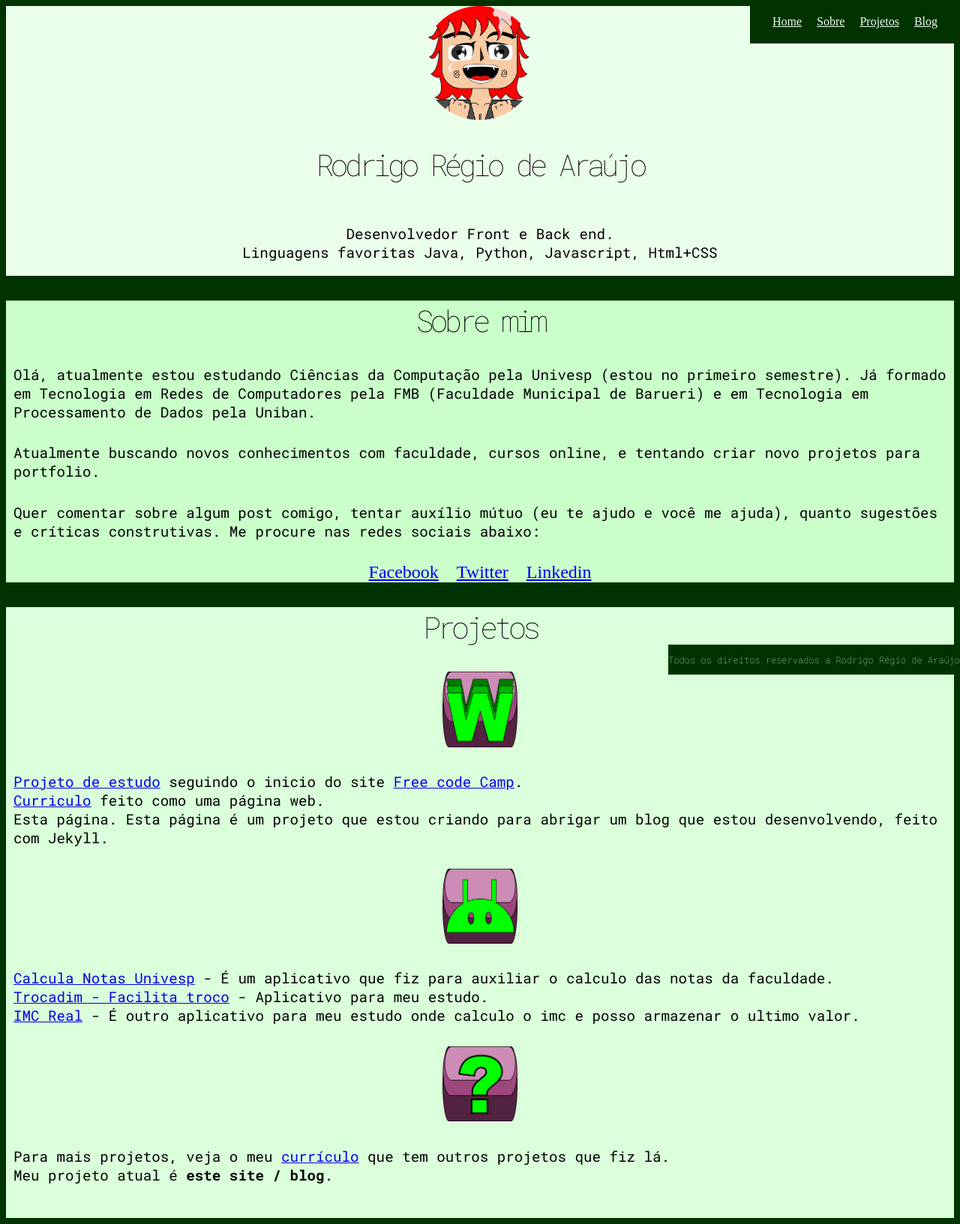
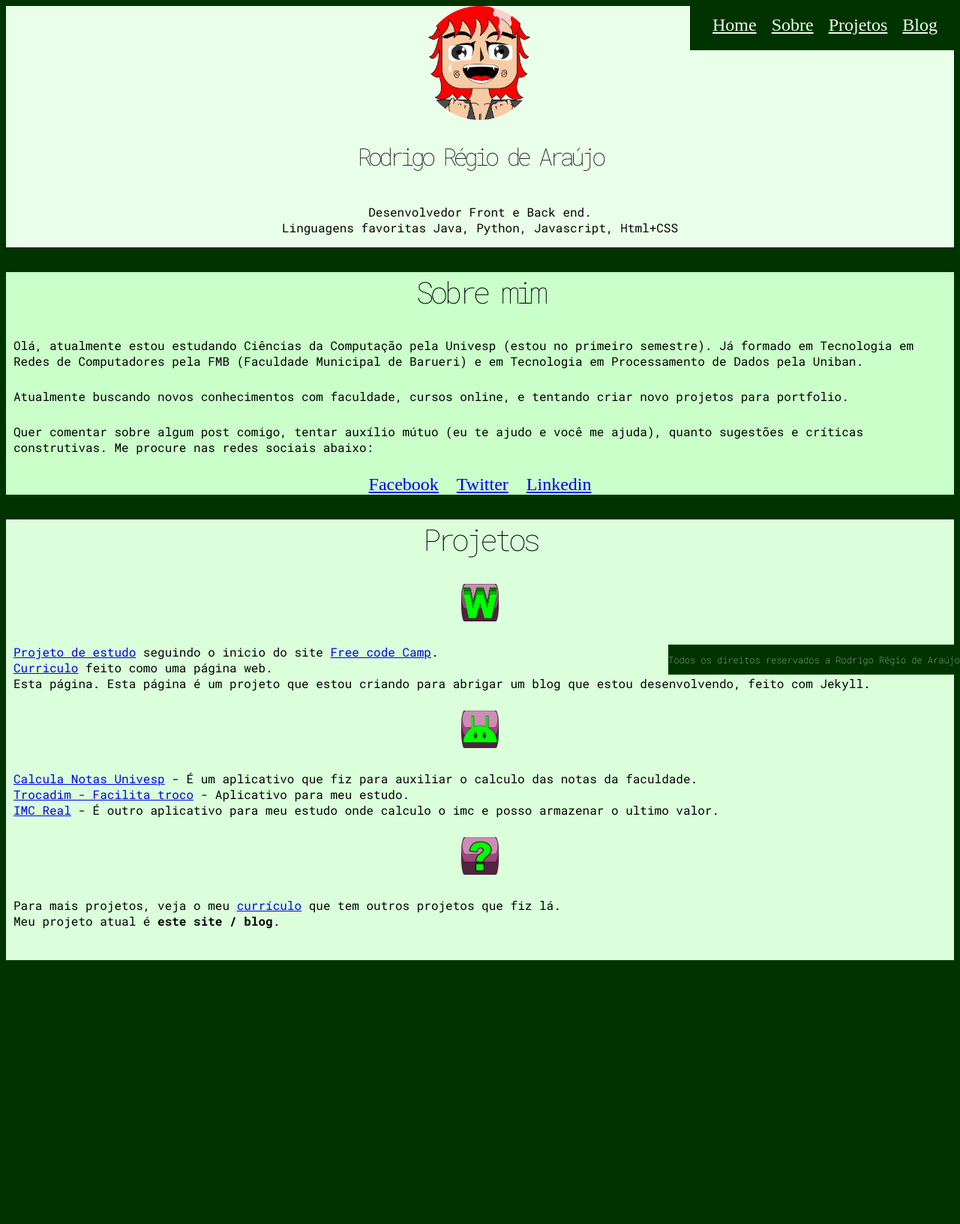
Before and after one commit to rodrigoregio/mysiteandblog, a Jekyll site: the page built from index.html, in a window 1280 px wide. Shown: the whole page at 75% size. Built offline with Jekyll 4.4.1, drawn with Linux system fonts in a browser that asks for light colours; after the commit the page ends 1289 px from its top, so only the background shows below that.

Commit message:
desenvolvendo...
desenvolvendo...

```diff
--- a/_includes/navegacao.html
+++ b/_includes/navegacao.html
@@ -1,7 +1,7 @@
 <nav class="navbar">
     <ul>
         {% for item in site.data.navegacao %}
-            <li style="list-style-type: none;">
+            <li style="list-style-type: none;font-size: 1.5rem;">
                 <a href=
                 {% if item.link == '/blog.html' %}
                 "{{ item.link }}"
--- a/_includes/projetos.html
+++ b/_includes/projetos.html
@@ -1,17 +1,17 @@
 <section id="projetos">
     <h1>Projetos</h1>
 
-    <img src="/assets/images/web.png" alt="Projetos web" width="100px">
+    <img src="/assets/images/web.png" alt="Projetos web" width="50px">
     <p><a href="https://gummy.rregio.top">Projeto de estudo</a> seguindo o inicio do site <a href="https://freecodecamp.org">Free code Camp</a>.<br/>
     <a href="https://curriculo.rregio.top">Curriculo</a> feito como uma página web.<br/>
     Esta página. Esta página é um projeto que estou criando para abrigar um blog que estou desenvolvendo, feito com Jekyll.</p>
 
-    <a href="https://play.google.com/store/apps/developer?id=RREGIO_DEV"><img src="/assets/images/android.png" alt="Projetos Mobile Android" width="100px"></a>
+    <a href="https://play.google.com/store/apps/developer?id=RREGIO_DEV"><img src="/assets/images/android.png" alt="Projetos Mobile Android" width="50px"></a>
     <p><a href="https://play.google.com/store/apps/details?id=top.rregio.calculanotasunivesp">Calcula Notas Univesp</a> - É um aplicativo que fiz para auxiliar o calculo das notas da faculdade.<br/>
     <a href="https://play.google.com/store/apps/details?id=top.rregio.trocadim">Trocadim - Facilita troco</a> - Aplicativo para meu estudo.<br/>
     <a href="https://play.google.com/store/apps/details?id=top.rregio.imc">IMC Real</a> - É outro aplicativo para meu estudo onde calculo o imc e posso armazenar o ultimo valor.</p>
 
-    <img src="/assets/images/outros.png" alt="Há outros projetos?" width="100px">
+    <img src="/assets/images/outros.png" alt="Há outros projetos?" width="50px">
     <p>Para mais projetos, veja o meu <a href="https://curriculo.rregio.top">currículo</a> que tem outros projetos que fiz lá.<br/>
     Meu projeto atual é {{ page.projeto_atual }}.</p>
 </section>
--- a/_sass/main.scss
+++ b/_sass/main.scss
@@ -22,14 +22,14 @@ h1{
 .header > h1{
     font-family: 'Roboto Mono', sans-serif;
     font-weight: 300;
-    font-size: 2.5em;
+    font-size: 2rem;
     letter-spacing: -5px;
     /*line-height: 0%;*/
 }
 p{
     font-family: 'Roboto Mono', sans-serif;
     font-weight: normal;
-    font-size: 1.2rem;
+    font-size: 1rem;
 }
 .navbar{
     position: fixed;
@@ -105,9 +105,9 @@ p{
     color: #eaeaea;
 }
 
-@media(max-width: 750px){
+@media(max-width: 900px){
     .header > img{
-        padding: 55px;
+        padding: 60px;
     }
 }
 @media(max-width: 500px){
@@ -120,7 +120,7 @@ p{
 
     }
     .header > img{
-        padding: 55px;
+        padding: 60px;
     }
     .rodape {
         position: inherit;
```
Also changed, not shown: 3 other files.
